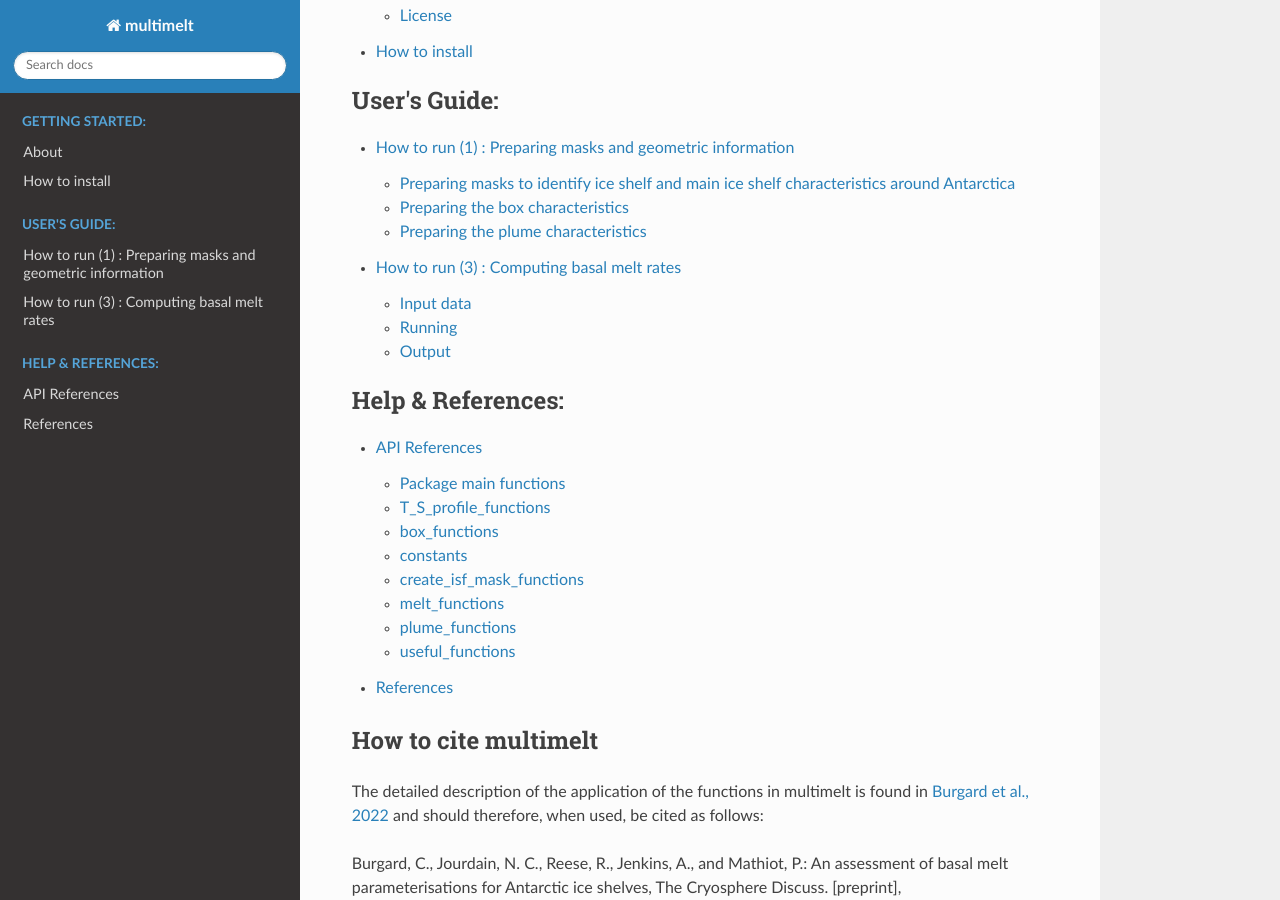
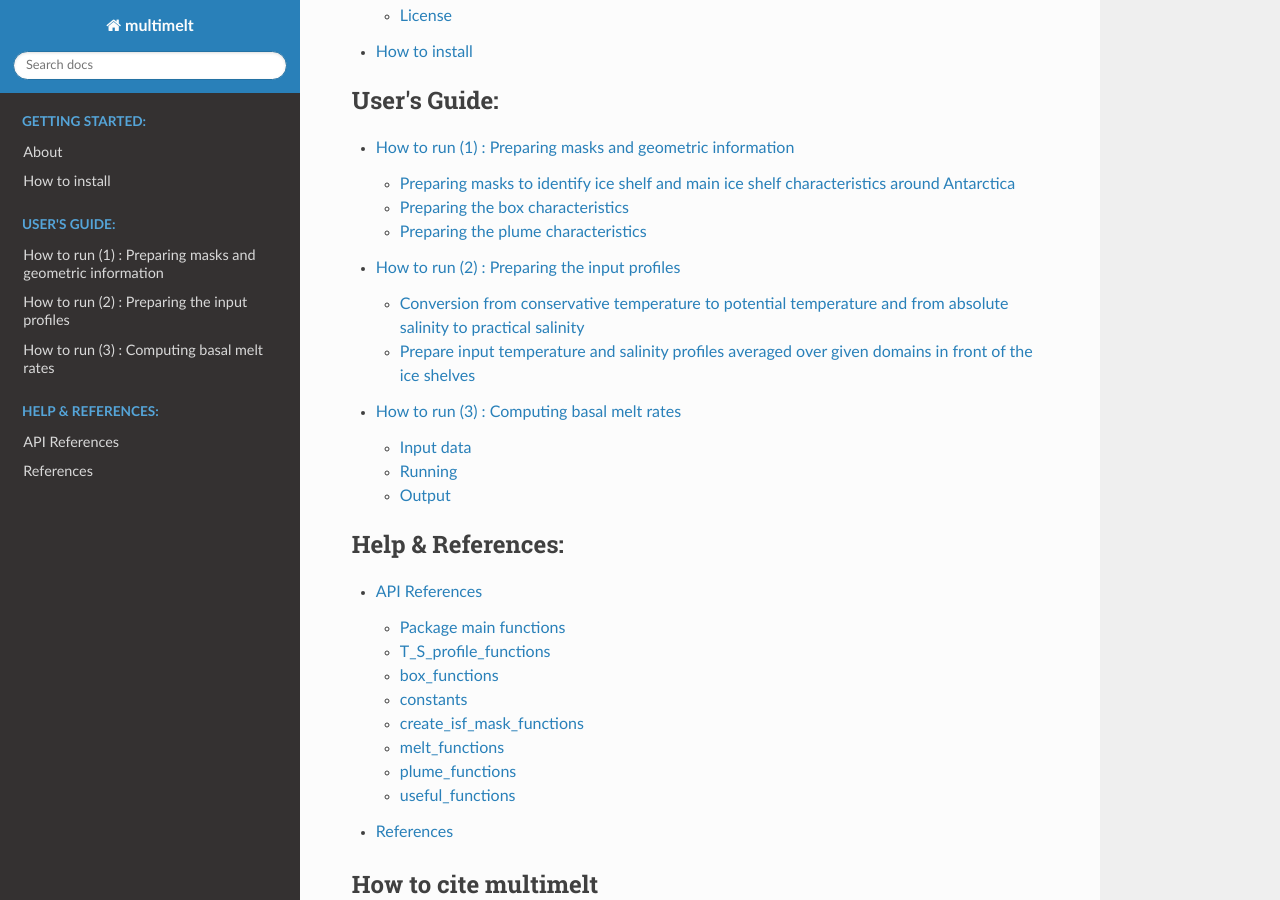
Before and after one commit to ClimateClara/multimelt, a Sphinx documentation site: the page built from docs/index.rst, in a window 1280 px wide and 900 px high, scrolled down 597 px. Built offline with Sphinx 7.4.7 and the Read the Docs theme 2.0.0, drawn with Linux system fonts in a browser that asks for light colours.

Commit message:
added T and S profile explanation to index

```diff
--- a/docs/index.rst
+++ b/docs/index.rst
@@ -30,6 +30,7 @@ Documentation
    :caption: User's Guide:
 
    guide/prepare_masks
+   guide/prepare_input_T_S_profiles
    guide/compute_melt
 
 .. toctree::
```
